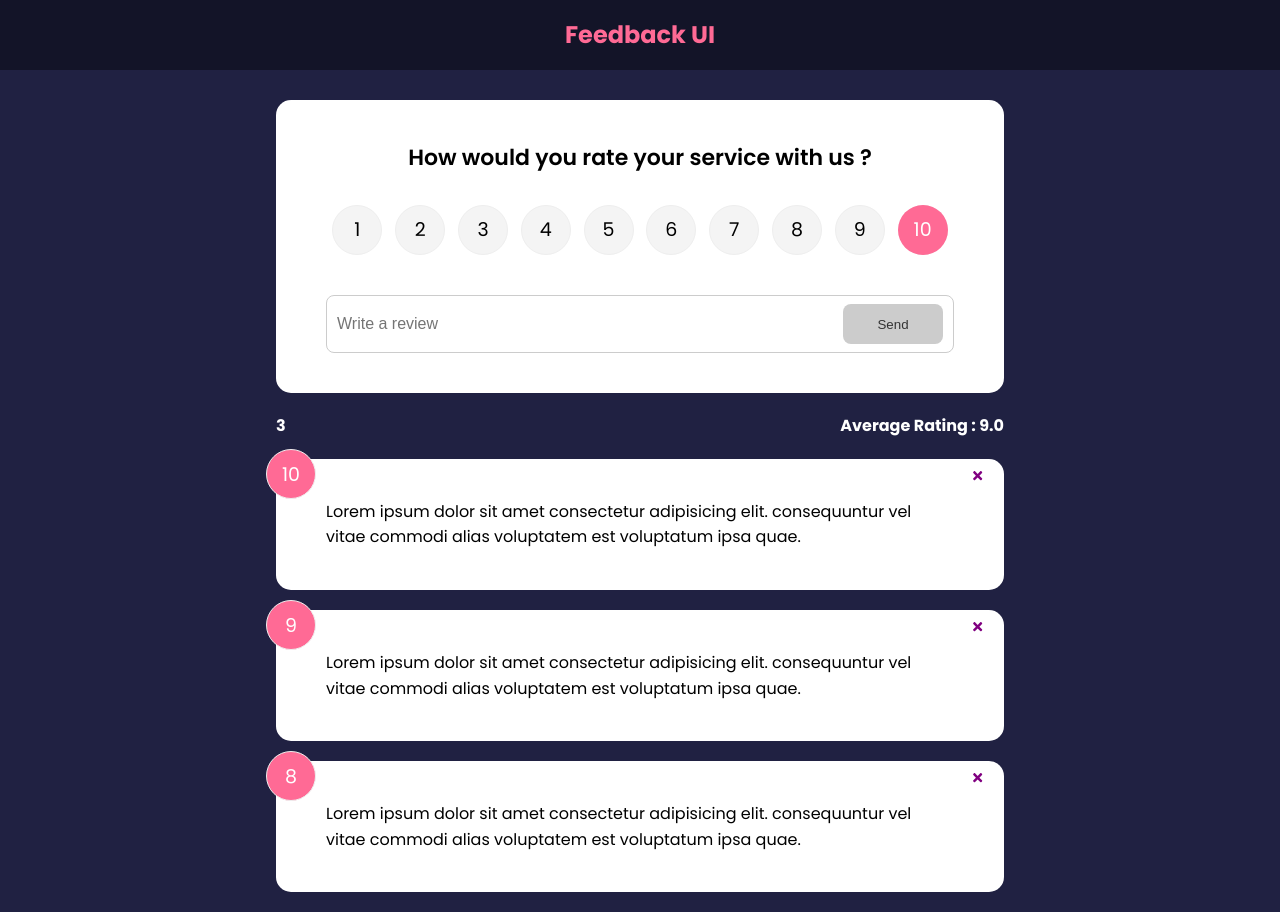
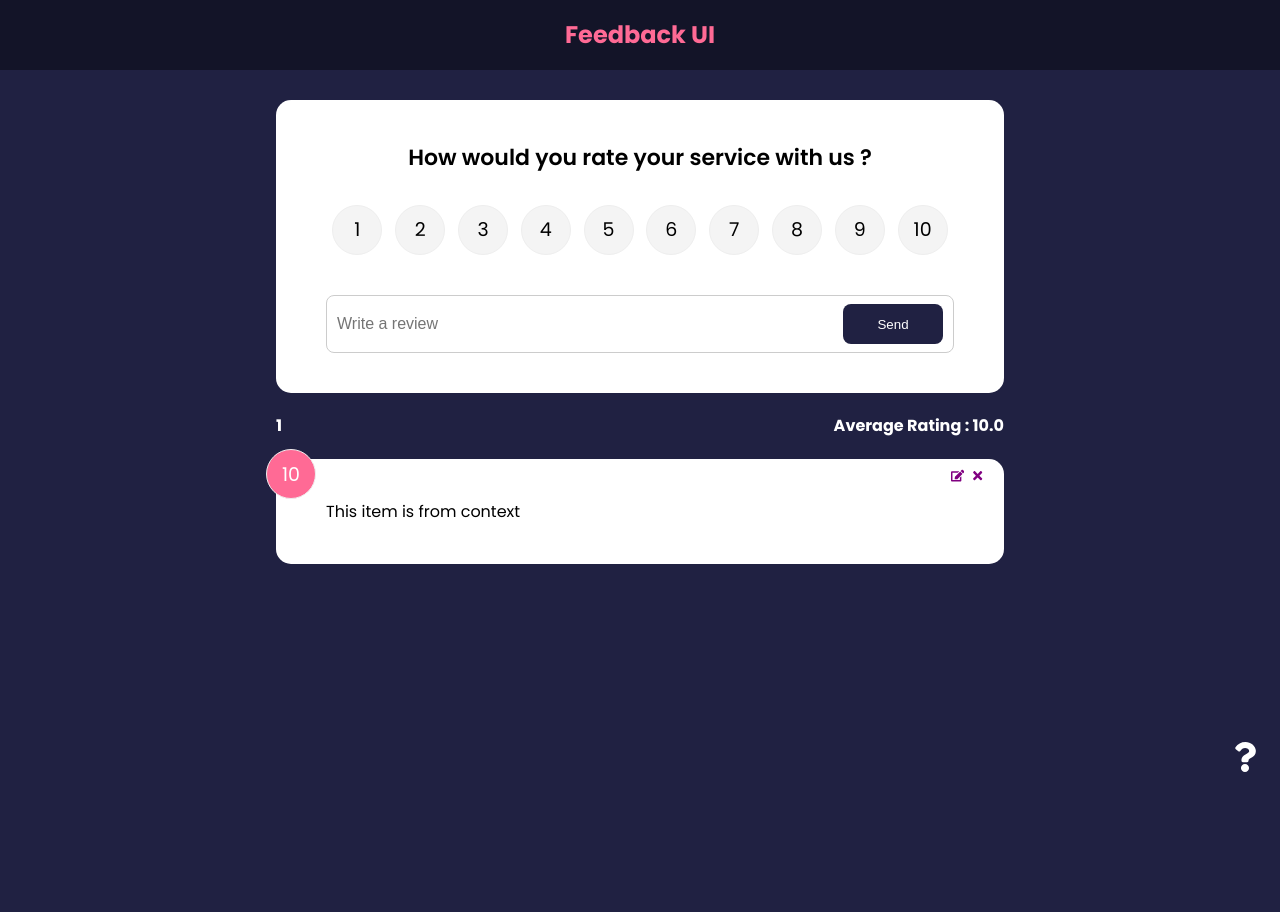
Before and after one commit to Saurabh13042004/feedback-ui, a React (Create React App) app: page / in a window 1280 px wide. After the commit the page ends 800 px from the top, so only its background shows below. Built offline with nearby package versions, Linux system fonts and the light colour scheme.

Commit message:
added-context

```diff
--- a/src/App.js
+++ b/src/App.js
@@ -1,50 +1,42 @@
 /* eslint-disable no-unused-vars */
 import React from 'react'
-import { v4 as uuidv4 } from 'uuid'
+
 import Header from './components/Header'
 import FeedbackItem from './components/FeedbackItem'
-import { useState } from 'react'
 import FeedbackList from './components/FeedbackList'
 import FeedbackData from './data/FeedbackData'
 import FeedbackStats from './components/FeedbackStats'
 import FeedbackForm from './components/FeedbackForm'
 import AboutPage from './pages/AboutPage'
+import { FeedbackProvider } from './context/FeedbackContext'
 import { BrowserRouter as Router, Route, Routes } from 'react-router-dom'
+import AboutIconLink from './components/AboutIconLink'
 function App() {
-    const [feedback, setFeedback] = useState(FeedbackData)
-    const addFeedback = (newFeedback) => {
-        newFeedback.id = uuidv4();
-        setFeedback([...feedback, newFeedback])
-    }
-    const deleteFeedback = (id) => {
-        if (window.confirm('Are you sure you want to delete this feedback?')) {
-            console.log('App', id);
-            setFeedback(feedback.filter((item) => item.id !== id))
-        }
 
-    }
     return (
+        <FeedbackProvider>
         <Router>
             <Header />
             <div className='container'>
                 <Routes>
-                    <Route exact path='/' element={
-                        <>
-                            <FeedbackForm handleAdd={addFeedback} />
-                            <FeedbackStats feedback={feedback} />
-                            <FeedbackList
-                                feedback={feedback}
-                                handleDelete={deleteFeedback}
-                            />
-                        </>
-                    } >
+                    <Route
+                        path='/'
+                        element={
+                            <>
+                                <FeedbackForm  />
+                                <FeedbackStats  />
+                                <FeedbackList/>
+                            </>
+                        }
+                    ></Route>
 
-                    </Route>
                     <Route path='/about' element={<AboutPage />} />
                 </Routes>
+
+                <AboutIconLink />
             </div>
-
         </Router>
+        </FeedbackProvider>
     )
 }
 
--- /dev/null
+++ b/src/components/AboutIconLink.jsx
@@ -0,0 +1,16 @@
+import React from 'react'
+import {FaQuestion} from 'react-icons/fa'
+import {Link} from 'react-router-dom'
+
+function AboutIconLink() {
+  return (
+    <div className="about-link">
+        <Link to="/about">    <FaQuestion
+        size={30}
+        /></Link>
+
+    </div>
+  )
+}
+
+export default AboutIconLink
--- a/src/components/FeedbackForm.jsx
+++ b/src/components/FeedbackForm.jsx
@@ -3,12 +3,25 @@ import { useState } from 'react'
 import Card from './shared/Card'
 import Button from './shared/Button';
 import RatingSelect from './RatingSelect';
-function FeedbackForm({handleAdd}) {
+import { useContext , useEffect} from 'react';
+import FeedbackContext from '../context/FeedbackContext';
+function FeedbackForm() {
 
     const [text,setText] = useState('');
     const [rating,setRating] = useState(10);
     const [btnDisabled,setBtnDisabled] = useState(true);
     const [message,setMessage] = useState('');
+
+    const {addFeedback,feedbackEdit,updateFeedback} = useContext(FeedbackContext);
+
+    useEffect(()=>{
+        if(feedbackEdit){
+            setBtnDisabled(false);
+            setText(feedbackEdit.item.text);
+            setRating(feedbackEdit.item.rating);
+        }
+
+    },[feedbackEdit])
 
     const handleTextChange = (e) => {
 
@@ -33,7 +46,13 @@ function FeedbackForm({handleAdd}) {
                 text,
                 rating,
             }
-            handleAdd(newFeedback);
+            if(feedbackEdit){
+                updateFeedback(feedbackEdit.item.id,newFeedback);
+            }
+            else{
+                addFeedback(newFeedback);
+            }
+
             setText('');
         }
     }
--- a/src/components/FeedbackItem.jsx
+++ b/src/components/FeedbackItem.jsx
@@ -3,16 +3,23 @@ import React from 'react'
 import { useState } from 'react'
 import Card from './shared/Card'
 import PropTypes from 'prop-types'
-import {FaTimes} from 'react-icons/fa'
+import {FaTimes,FaEdit} from 'react-icons/fa'
+import { useContext } from 'react'
+import FeedbackContext from '../context/FeedbackContext'
 
-function FeedbackItem({ item , handleDelete}) {
+function FeedbackItem({ item }) {
+    const {deleteFeedback} = useContext(FeedbackContext);
+    const {editFeedback} = useContext(FeedbackContext);
     return (
         <Card>
             <div className='num-display'>
                 {item.rating}
             </div>
-            <button onClick = {()=>handleDelete(item.id)} className="close">
+            <button onClick = {()=>deleteFeedback(item.id)} className="close">
                 <FaTimes color='purple'/>
+            </button>
+            <button onClick={()=>editFeedback(item)}className="edit">
+                <FaEdit color='purple'/>
             </button>
             <div className="text-display">
                 {item.text}
--- a/src/components/FeedbackList.jsx
+++ b/src/components/FeedbackList.jsx
@@ -1,10 +1,13 @@
-import React from 'react'
-import FeedbackItem from './FeedbackItem'
-import PropTypes from 'prop-types'
-import {motion,AnimatePresence} from 'framer-motion'
-function FeedbackList({ feedback , handleDelete }) {
+import React from "react";
+import FeedbackItem from "./FeedbackItem";
+import { useContext } from "react";
+import FeedbackContext from "../context/FeedbackContext";
+import { motion, AnimatePresence } from "framer-motion";
+function FeedbackList() {
+  const { feedback } = useContext(FeedbackContext);
+
   if (!feedback.length) {
-        return <h3>No Feedback Yet</h3>
+    return <h3>No Feedback Yet</h3>;
   }
   return (
     <div className="feedback-list">
@@ -12,46 +15,19 @@ function FeedbackList({ feedback , handleDelete }) {
         {feedback.map((item) => (
           <motion.div
             key={item.id}
-                initial={{opacity:0}}
-                animate={{opacity:1}}
-                exit={{opacity:0}}
-
+            initial={{ opacity: 0 }}
+            animate={{ opacity: 1 }}
+            exit={{ opacity: 0 }}
           >
             <FeedbackItem
               key={item.id}
               item={item}
-                    handleDelete = {handleDelete}
             />
           </motion.div>
         ))}
       </AnimatePresence>
     </div>
-    )
-
-    // return (
-    //     <div className="feedback-list">
-    //         {feedback.map((item) => (
-    //             <FeedbackItem
-    //                 key={item.id}
-    //                 item={item}
-    //                 handleDelete = {handleDelete}
-    //             />
-    //         ))}
-    //     </div>
-    // )
+  );
 }
 
-
-FeedbackList.propTypes = {
-    feedback: PropTypes.arrayOf(
-        PropTypes.shape({
-            id: PropTypes.number.isRequired,
-            text: PropTypes.string.isRequired,
-            rating: PropTypes.number.isRequired,
-        })
-
-    ).isRequired
-
-}
-
-export default FeedbackList
+export default FeedbackList;
--- a/src/components/FeedbackStats.jsx
+++ b/src/components/FeedbackStats.jsx
@@ -1,6 +1,9 @@
 import React from 'react'
-import PropTypes from 'prop-types'
-function FeedbackStats({ feedback }) {
+import { useContext } from 'react'
+import FeedbackContext from '../context/FeedbackContext'
+function FeedbackStats() {
+
+    const {feedback} = useContext(FeedbackContext);
     //Calculate rating avg
 
     let average = feedback.reduce((total, item) => {
@@ -17,8 +20,5 @@ function FeedbackStats({ feedback }) {
     )
 }
 
-FeedbackStats.propTypes = {
-    feedback: PropTypes.array.isRequired,
-}
 
 export default FeedbackStats
--- a/src/components/RatingSelect.jsx
+++ b/src/components/RatingSelect.jsx
@@ -1,11 +1,16 @@
 import React from 'react'
-import { useState } from 'react'
+import { useState , useContext, useEffect} from 'react'
+import FeedbackContext from '../context/FeedbackContext';
 function RatingSelect({select}) {
+    const {feedbackEdit} = useContext(FeedbackContext);
     const [selected,setSelected] = useState(10);
     const handleChange = (e) => {
         setSelected(Number(e.currentTarget.value));
         select(Number(e.currentTarget.value));
     }
+    useEffect(()=>{
+        setSelected(feedbackEdit.item.rating);
+    },[feedbackEdit])
   return (
     <ul className="rating">
         <li>
--- /dev/null
+++ b/src/context/FeedbackContext.js
@@ -0,0 +1,54 @@
+import { createContext, useState } from "react";
+import { v4 as uuidv4 } from "uuid";
+
+const FeedbackContext = createContext();
+
+export const FeedbackProvider = ({ children }) => {
+  const [feedbackEdit , setFeedbackEdit] = useState({
+    item:{},
+    edit:false
+  })
+  // eslint-disable-next-line no-unused-vars
+  const [feedback, setFeedback] = useState([
+    {
+      id: 1,
+      text: "This item is from context",
+      rating: 10,
+    },
+  ]);
+  const deleteFeedback = (id) => {
+    if (window.confirm("Are you sure you want to delete this feedback?")) {
+      console.log("App", id);
+      setFeedback(feedback.filter((item) => item.id !== id));
+    }
+  };
+  const addFeedback = (newFeedback) => {
+    newFeedback.id = uuidv4();
+    setFeedback([...feedback, newFeedback]);
+  };
+  const editFeedback = (item) =>{
+    setFeedbackEdit({
+      item,
+      edit:true
+    })
+  }
+  const updateFeedback = (id,updItem)=>{
+    setFeedback(feedback.map((item)=>(item.id === id ? {...item,...updItem}:item)))
+  }
+  return (
+    <FeedbackContext.Provider
+      value={{
+        feedback,
+        deleteFeedback,
+        addFeedback,
+        editFeedback,
+        feedbackEdit,
+        updateFeedback,
+      }}
+    >
+      {children}
+    </FeedbackContext.Provider>
+  );
+};
+
+export default FeedbackContext;
--- a/src/index.css
+++ b/src/index.css
@@ -188,9 +188,37 @@ input:focus {
 /* FIX: Remove position: absolute to keep about icon at the bottom of the
  * document */
 .about-link {
+  position: fixed;
+  right: 20px;
+  bottom: 20px;
   display: flex;
-  justify-content: flex-end;
+  align-items: center;
+  justify-content: center;
 }
+
+.about-link a {
+  color: #fff;
+  cursor: pointer;
+}
+
+.about-link a:hover {
+  color: #ff6a95;
+}
+
+.about h1 {
+  margin-bottom: 20px;
+}
+
+.about p {
+  margin: 10px 0;
+}
+
+@media (max-width: 600px) {
+  .rating li {
+    margin: 10px 3px;
+  }
+}
+/* Add your CSS code here */
 
 /* FIX: Remove position: absolute to keep about icon at the bottom of the
  * document */
--- a/src/pages/AboutPage.jsx
+++ b/src/pages/AboutPage.jsx
@@ -1,5 +1,6 @@
 import React from 'react'
 import Card from '../components/shared/Card'
+import {Link} from 'react-router-dom'
 function AboutPage() {
   return (
     <Card>
@@ -9,7 +10,7 @@ function AboutPage() {
       <p>Version : 1.0.0</p>
 
       <p>
-        <a href="/">Back to Home</a>
+        <Link to="/">Back to Home</Link>
       </p>
     </div>
     </Card>
```
Lines whose indentation alone changed are shown as unchanged.
